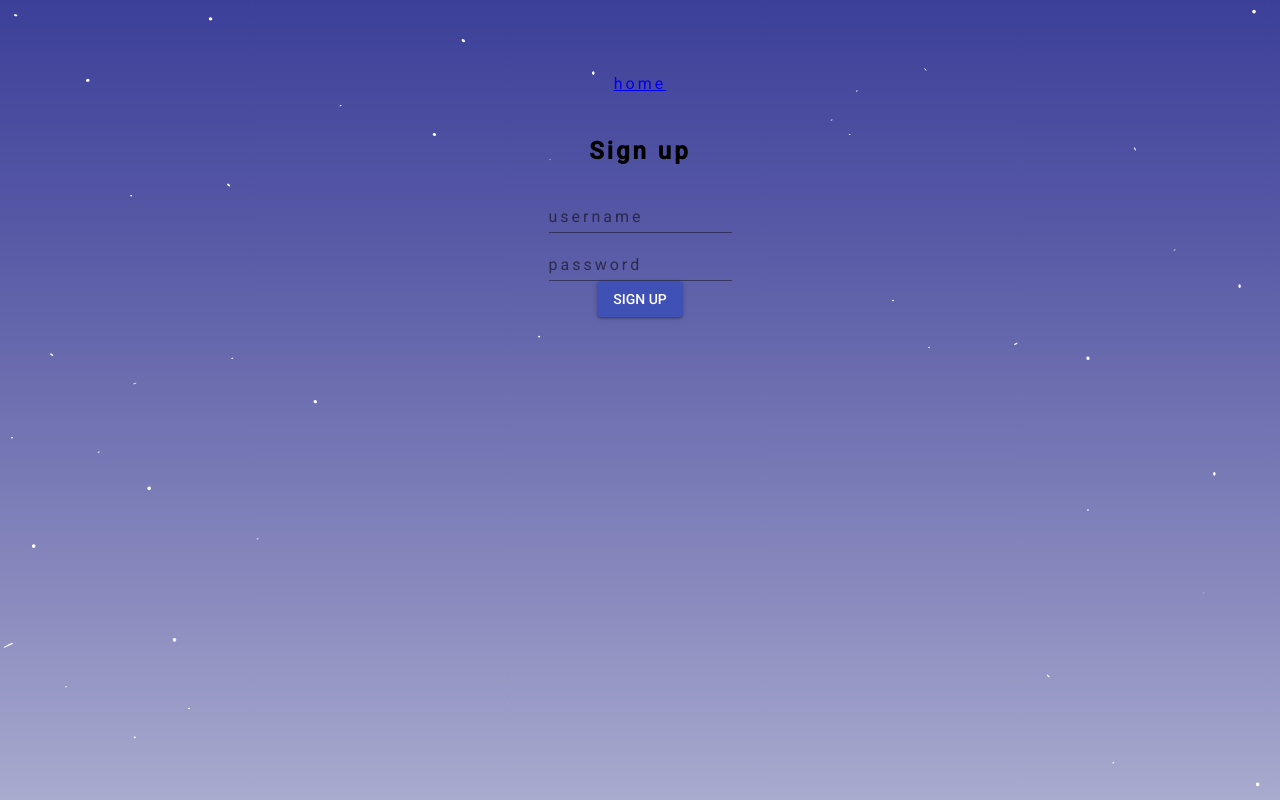
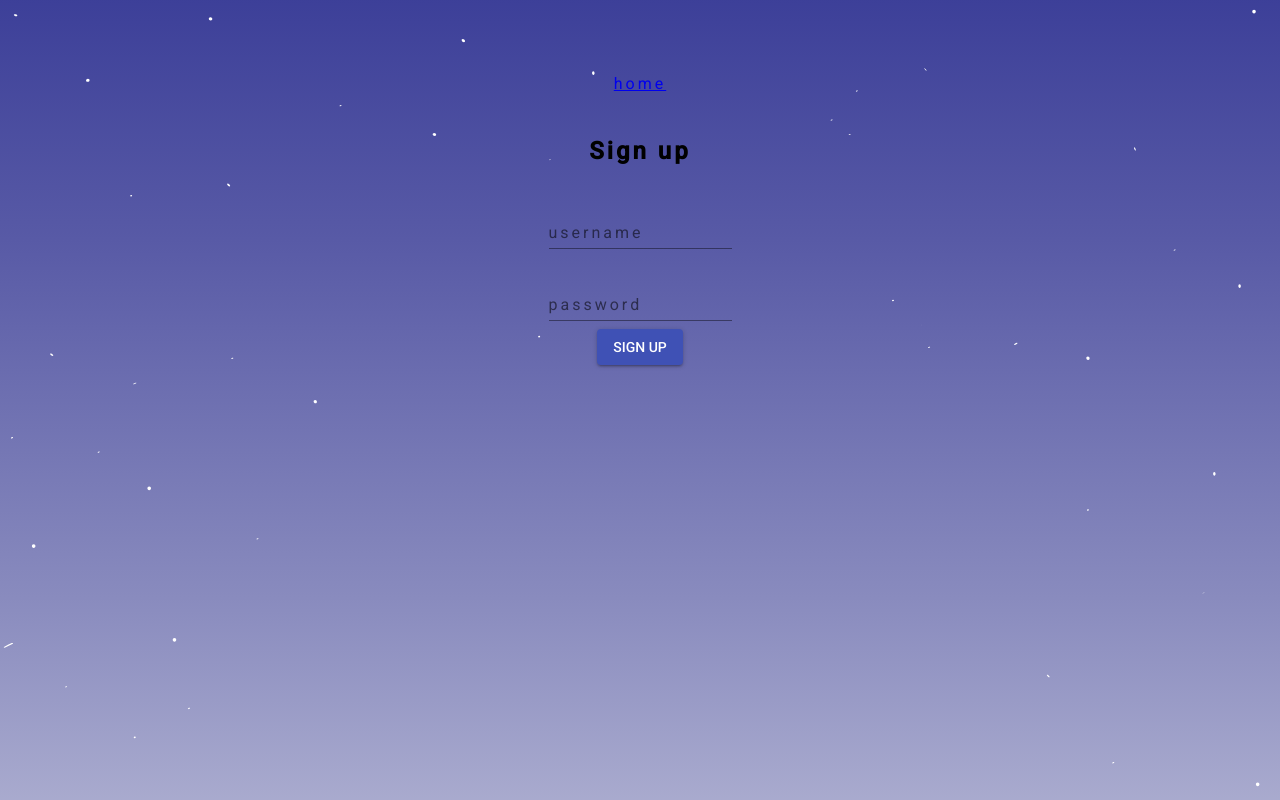
Before and after one commit to Bgorson/project3, a React (Create React App) app: page /signup in a window 1280 px wide. Built offline with nearby package versions, Linux system fonts and the light colour scheme.

Commit message:
cleaned up login and signup

```diff
--- a/src/components/login.js
+++ b/src/components/login.js
@@ -4,12 +4,11 @@ import { Route, Link } from 'react-router-dom'
 import axios from 'axios'
 
 import logo from '../images/logo.svg'
+import './login.css';
 
 // material-ui
 import TextField from '@material-ui/core/TextField';
 import Button from '@material-ui/core/Button';
-
-
 
 class Login extends Component {
     constructor() {
@@ -22,7 +21,6 @@ class Login extends Component {
         }
         this.handleSubmit = this.handleSubmit.bind(this)
         this.handleChange = this.handleChange.bind(this)
-
     }
 
     handleChange(event) {
@@ -70,12 +68,8 @@ class Login extends Component {
                 <div>
                     <img src={logo} className="wildlyfe-logo" alt="wildlyfe" />
                     <h2>WILDLYFE</h2>
-                    <form className="form-horizontal">
+                    <form className="login-input">
                         <div className="form-group">
-                            <div className="col-1 col-ml-auto">
-                                <label className="form-label" htmlFor="username"></label>
-                            </div>
-                           <div className="col-3 col-mr-auto">
                             <TextField
                                 id="username-input"
                                 label="username"
@@ -85,16 +79,9 @@ class Login extends Component {
                                 onChange={this.handleChange}
                                 margin="normal"
                             />
-                           </div>
-
-
                         </div>
                         <div className="form-group">
-                            <div className="col-1 col-ml-auto">
-                                <label className="form-label" htmlFor="password"></label>
-                            </div>
-                            <div className="col-3 col-mr-auto">
-                                <TextField
+                            <TextField
                                 id="password-input"
                                 label="password"
                                 name="password"
@@ -103,23 +90,24 @@ class Login extends Component {
                                 margin="normal"
                                 value={this.state.password}
                                 onChange={this.handleChange}
-                                />
-                            </div>
-
+                            />
                         </div>
                         <div className="form-group ">
-                            <div className="col-7"></div>
                             <Button
-                                variant="contained" color="primary"
-
+                                variant="contained"
+                                color="primary"
                                 onClick={this.handleSubmit}
                                 type="submit">Login
                             </Button>
 
-                            <Button variant="contained" color="primary">
-                                <Link to="/signup" className="btn btn-link">
+                            <Button
+                                variant="contained"
+                                color="primary">
+                                    <Link
+                                        to="/signup"
+                                        className="btn btn-link">
                                     Sign Up
-				                </Link>
+                                    </Link>
                             </Button>
                         </div>
                     </form>
--- a/src/components/sign-up.js
+++ b/src/components/sign-up.js
@@ -5,8 +5,6 @@ import { Redirect } from 'react-router-dom'
 // material-ui
 import TextField from '@material-ui/core/TextField';
 import Button from '@material-ui/core/Button';
-
-import './login.css';
 
 class Signup extends Component {
 	constructor() {
@@ -17,7 +15,6 @@ class Signup extends Component {
 			stat: {'strength':100, 'magic':100, 'hp':200, "agility":100},
 			confirmPassword: '',
 			redirectTo: null
-
 		}
 		this.handleSubmit = this.handleSubmit.bind(this)
 		this.handleChange = this.handleChange.bind(this)
@@ -69,7 +66,9 @@ class Signup extends Component {
 			<div className="SignupForm">
 				<h2>Sign up</h2>
 				<form className="signup-form">
-					<TextField className="form-input"
+					<div className="form-group">
+						<TextField
+							className="form-input"
 							type="text"
 							id="username"
 							label="username"
@@ -77,9 +76,11 @@ class Signup extends Component {
 							placeholder="username"
 							value={this.state.username}
 							onChange={this.handleChange}
+							margin="normal"
 						/>
-					<div className="col-3 col-mr-auto">
-					<TextField c
+						</div>
+					<div className="form-group">
+						<TextField
 							className="form-input"
 							placeholder="password"
 							type="password"
@@ -87,9 +88,10 @@ class Signup extends Component {
 							name="password"
 							value={this.state.password}
 							onChange={this.handleChange}
+							margin="normal"
 						/>
 					</div>
-					<div className="form-group ">
+					<div className="form-group">
 						<Button
 							variant="contained"
 							color="primary"
```
Lines whose indentation alone changed are shown as unchanged.
